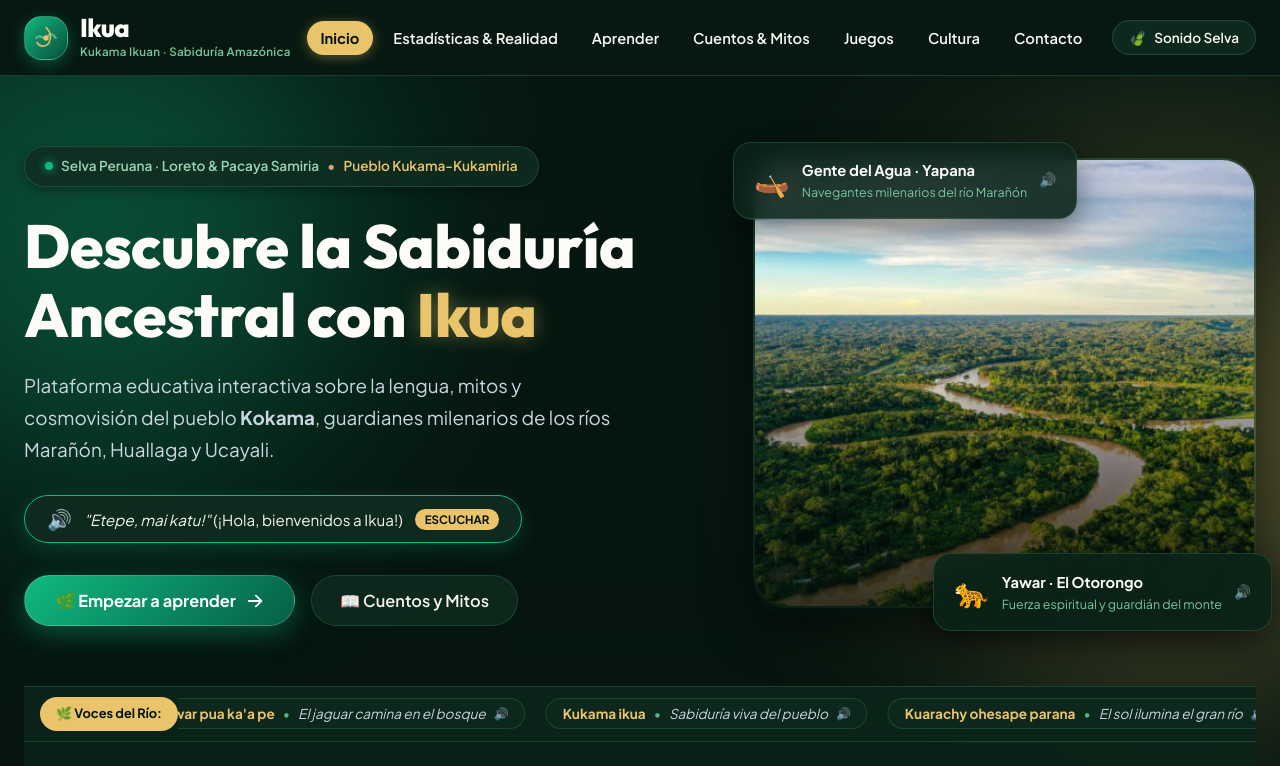
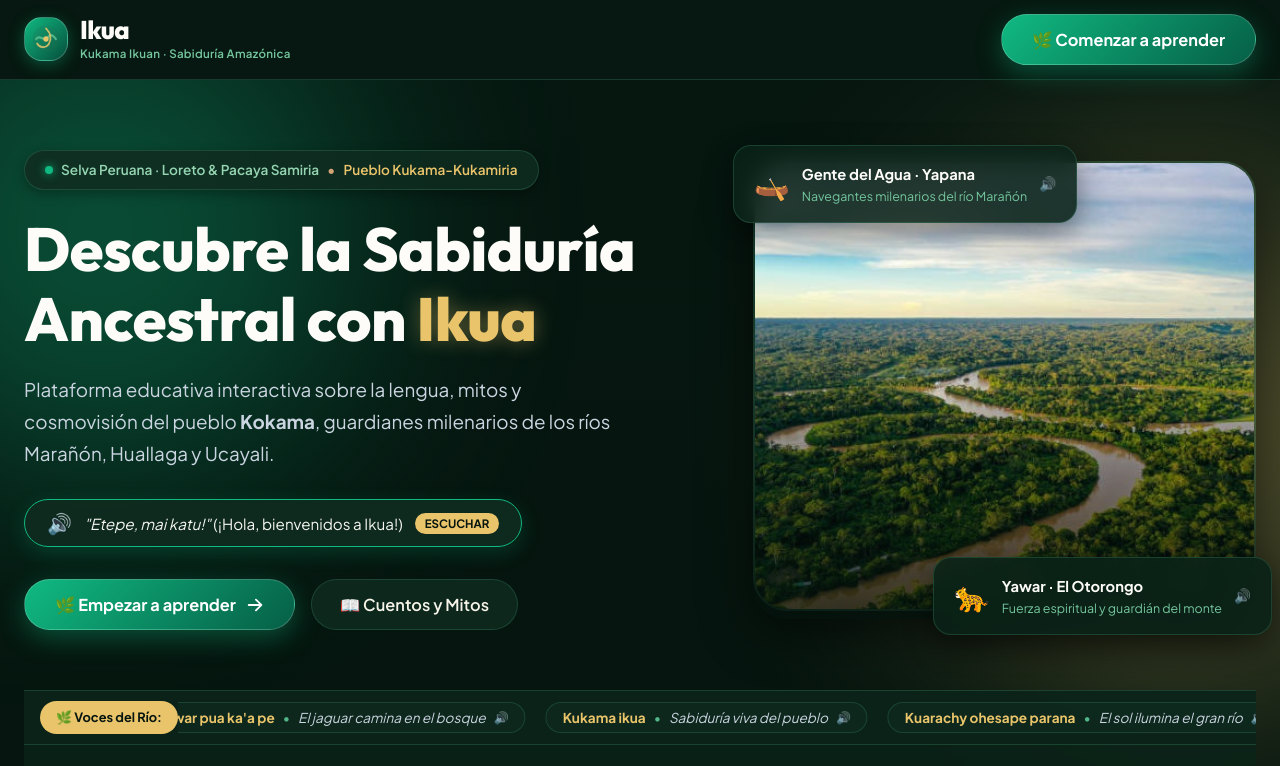
Before and after one commit to TelloOC/Ikua, a React (Vite) app: page / in a window 1280 px wide. Shown: the top 766 px of the page. Built offline with nearby package versions, Linux system fonts and the light colour scheme; a web font is replaced by a local one.

Commit message:
ui: simplificar header dejando solo boton Comenzar a aprender

```diff
--- a/src/App.css
+++ b/src/App.css
@@ -175,6 +175,12 @@
       gap: 12px;
     }
 
+    .nav-cta-btn {
+      font-size: 0.88rem;
+      padding: 10px 20px;
+      white-space: nowrap;
+    }
+
     .ambient-sound-btn {
       display: inline-flex;
       align-items: center;
--- a/src/components/Navbar.jsx
+++ b/src/components/Navbar.jsx
@@ -63,64 +63,20 @@ export default function Navbar({ activeSection, onNavigate }) {
 
         {/* Desktop Navigation Links */}
         <nav className="desktop-nav">
-          <button
-            className={`nav-link ${activeSection === 'inicio' ? 'active' : ''}`}
-            onClick={() => handleNavClick('inicio')}
-          >
-            Inicio
-          </button>
-          <button
-            className={`nav-link ${activeSection === 'lengua' ? 'active' : ''}`}
-            onClick={() => handleNavClick('lengua')}
-          >
-            Estadísticas & Realidad
-          </button>
-          <button
-            className={`nav-link ${activeSection === 'aprender' ? 'active' : ''}`}
-            onClick={() => handleNavClick('aprender')}
-          >
-            Aprender
-          </button>
-          <button
-            className={`nav-link ${activeSection === 'cuentos' ? 'active' : ''}`}
-            onClick={() => handleNavClick('cuentos')}
-          >
-            Cuentos & Mitos
-          </button>
-          <button
-            className={`nav-link ${activeSection === 'juegos' ? 'active' : ''}`}
-            onClick={() => handleNavClick('juegos')}
-          >
-            Juegos
-          </button>
-          <button
-            className={`nav-link ${activeSection === 'cultura' ? 'active' : ''}`}
-            onClick={() => handleNavClick('cultura')}
-          >
-            Cultura
-          </button>
-          <button
-            className={`nav-link ${activeSection === 'contacto' ? 'active' : ''}`}
-            onClick={() => handleNavClick('contacto')}
-          >
-            Contacto
-          </button>
+          {/* Solo botón principal CTA */}
         </nav>
 
-        {/* Ambient Nature Sound Action & Mobile Button */}
+        {/* Solo botón Comenzar a aprender + Hamburger móvil */}
         <div className="nav-actions">
           <button
-            className={`ambient-sound-btn ${ambientActive ? 'playing' : ''}`}
-            onClick={handleAmbientToggle}
-            title={ambientActive ? "Silenciar sonido ambiental de la selva" : "Activar sonido ambiental de la selva (río Marañón)"}
-            aria-label="Sonido ambiental de la selva"
+            className="btn-primary-amazon nav-cta-btn"
+            onClick={() => handleNavClick('aprender')}
+            title="Ir a los módulos de aprendizaje Kokama"
           >
-            <span className="ambient-icon">{ambientActive ? '🌊' : '🍃'}</span>
-            <span className="ambient-label">{ambientActive ? 'Río Activo' : 'Sonido Selva'}</span>
-            {ambientActive && <span className="sound-pulse"></span>}
+            <span>🌿 Comenzar a aprender</span>
           </button>
 
-          {/* Hamburger button */}
+          {/* Hamburger button (móvil) */}
           <button
             className="mobile-toggle-btn"
             onClick={() => setMobileMenuOpen(!mobileMenuOpen)}
```
